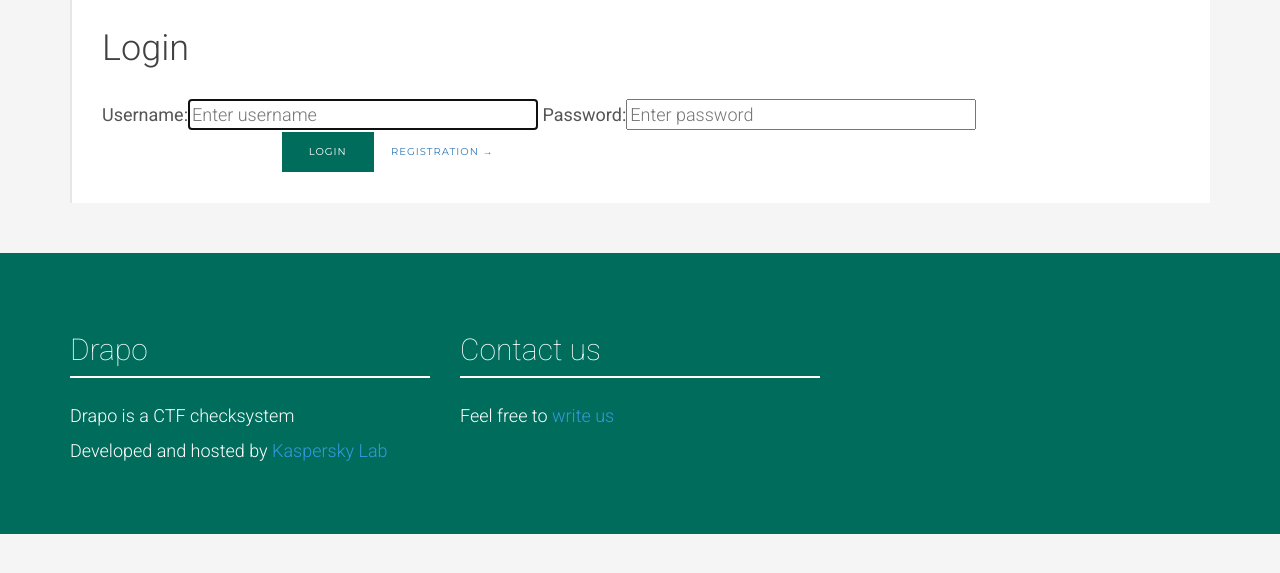
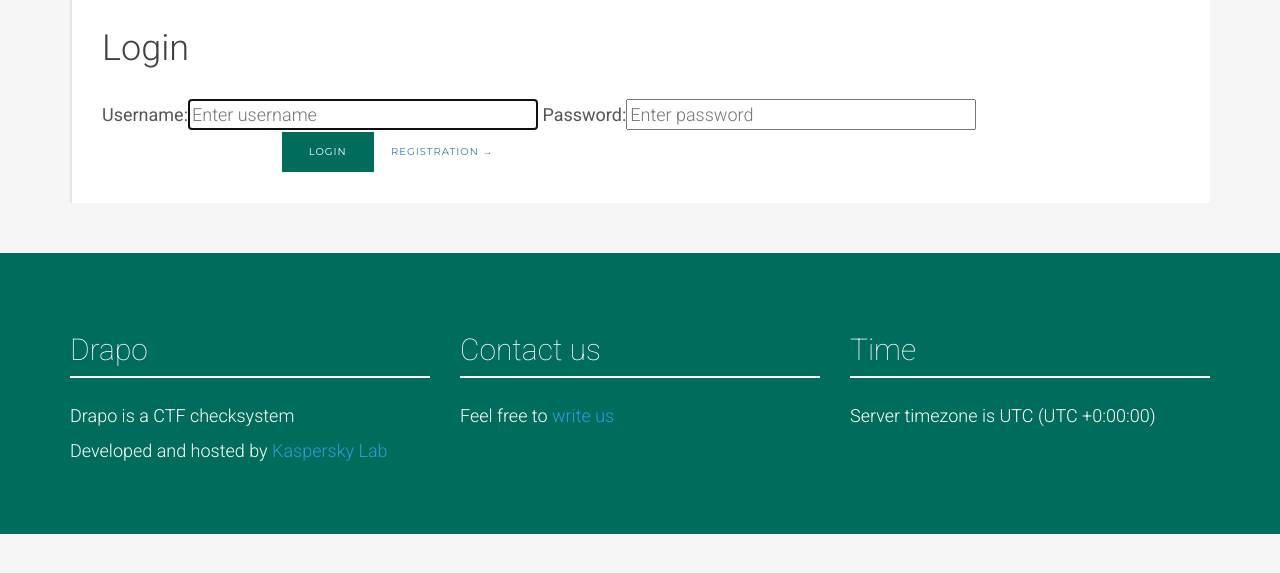
Before and after one commit to andgein/drapo, a Django app: page /users/login/?next=/contests/1/attempts/ in a window 1280 px wide. Shown: the part 113-686 px from the top of the page. Run offline with Django 3.2, Linux system fonts and the light colour scheme; parts of the project's set-up code (start-up, migrations or seed data) failed here and were passed over; some libraries are stand-ins or nearby versions.

Commit message:
Show current timezone (and UTC offset) in footer

```diff
--- /dev/null
+++ b/src/web/drapo/templatetags/timezones.py
@@ -0,0 +1,12 @@
+from django.template import Library
+from django.utils import timezone
+import datetime
+
+register = Library()
+
+
+@register.filter
+def utcoffset(value):
+    # Yeap, it's strange, but tags are so ugly.. So I defined not use value, but get current timezone from utils
+    tz = timezone.get_current_timezone()
+    return datetime.datetime.now(tz).utcoffset()
--- a/src/web/static/css/common.css
+++ b/src/web/static/css/common.css
@@ -277,6 +277,9 @@ h1.page__header {
     font-weight: normal;
     background-color: white;
     color: #62627A;
+
+    position: relative;
+    top: -4px;
 }
 
 .contest__news {
--- a/src/web/users/templates/_footer.html
+++ b/src/web/users/templates/_footer.html
@@ -1,3 +1,6 @@
+{% load tz %}
+{% load timezones %}
+
 <div class="container">
     <div class="row">
         <div class="col-md-4 col-xs-6">
@@ -17,7 +20,10 @@
             <br />
         </div>
         <div class="col-md-4">
-
+            <h2>Time</h2>
+            <div class="hline-white"></div>
+            {% get_current_timezone as TIME_ZONE %}
+            Server timezone is {{ TIME_ZONE }} (UTC +{{ TIME_ZONE|utcoffset }})<br />
         </div>
     </div>
 </div>
```
